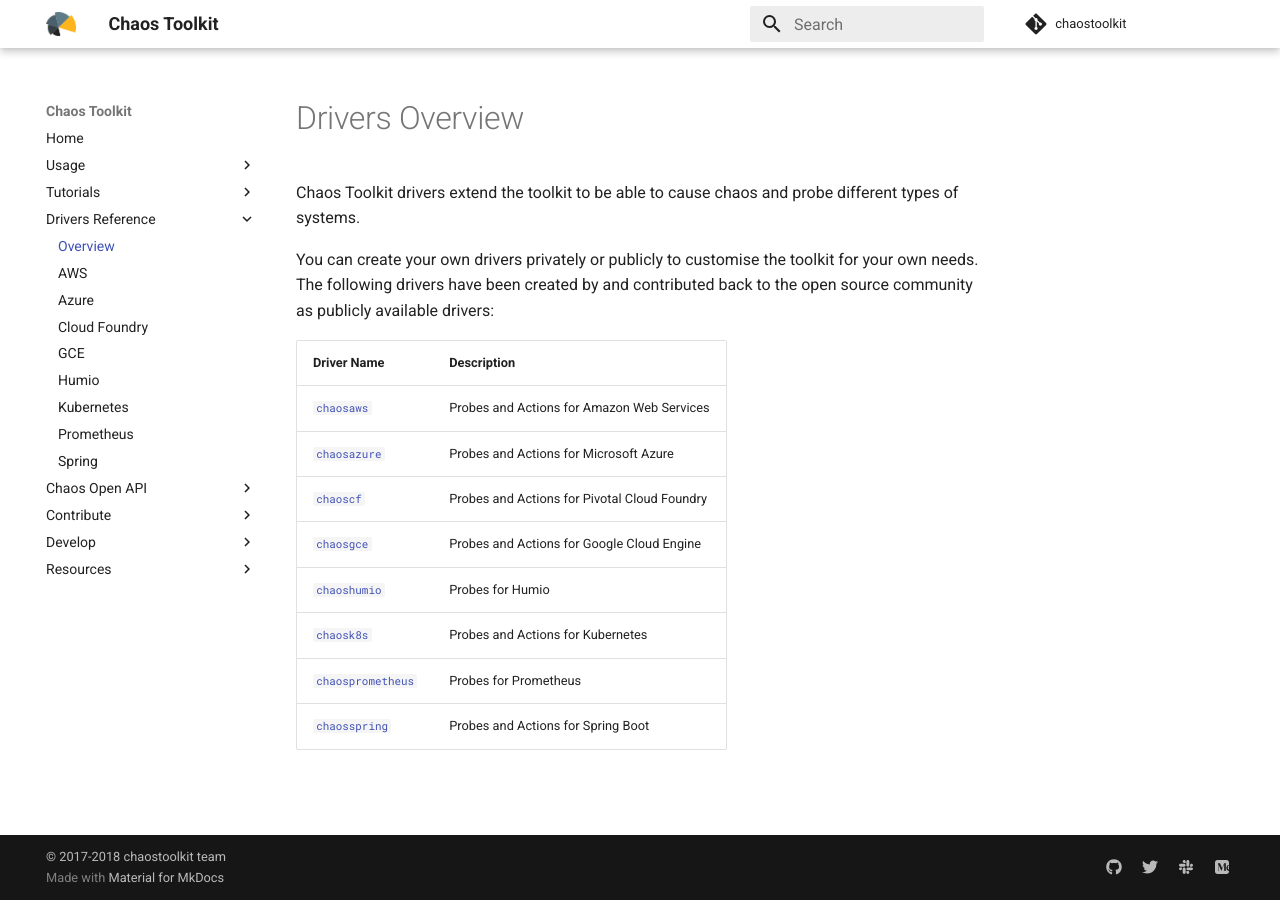
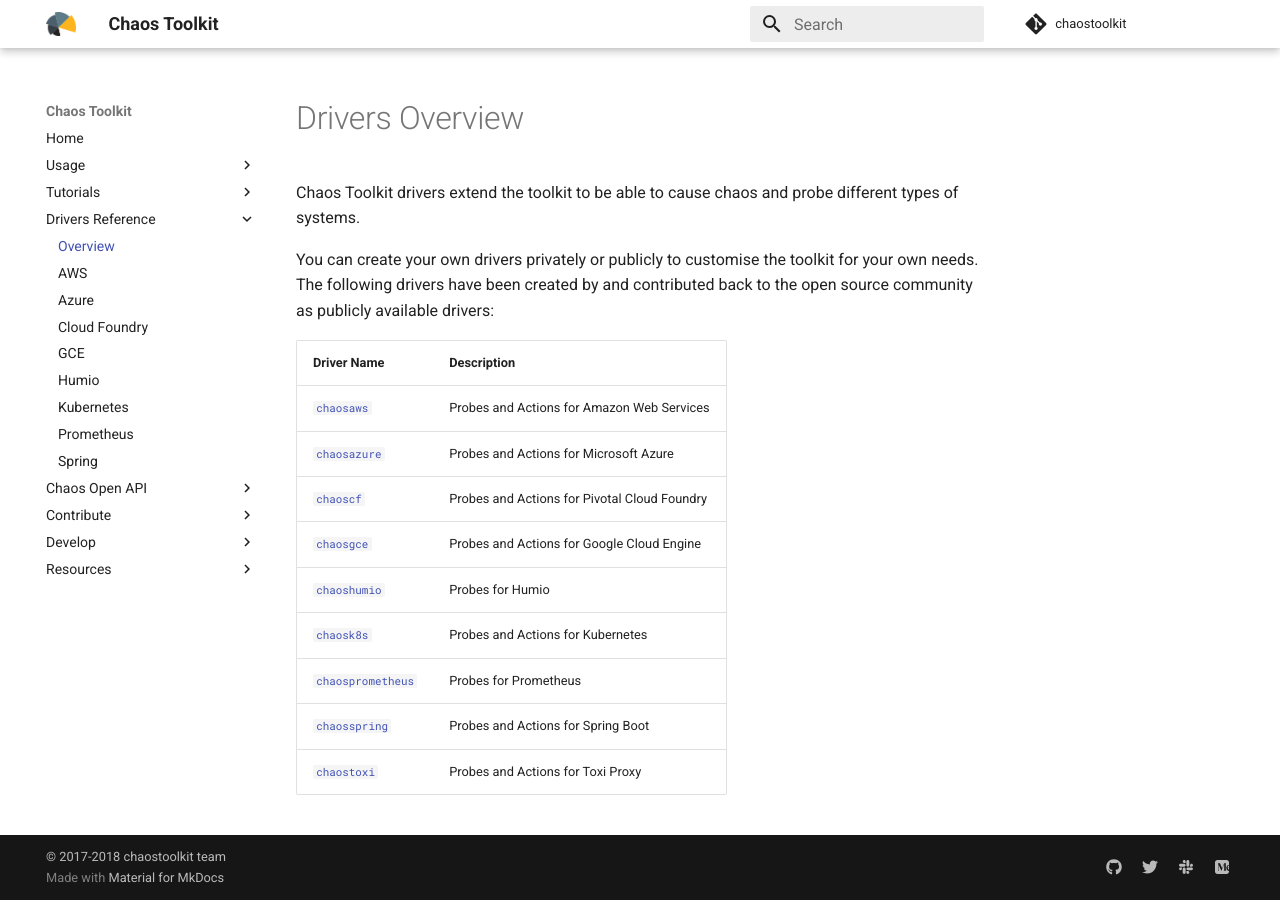
Before and after one commit to chaostoolkit/chaostoolkit-documentation, an MkDocs documentation site: the page built from sources/drivers/overview.md, in a window 1280 px wide. Built offline with MkDocs 1.6.1 and Material for MkDocs 9.7.7, drawn with Linux system fonts in a browser that asks for light colours; comment, search, counter and statistics services are not loaded.

Commit message:
Add toxiproxy driver
Signed-off-by: Sylvain Hellegouarch <sh@defuze.org>

```diff
--- a/sources/drivers/overview.md
+++ b/sources/drivers/overview.md
@@ -14,3 +14,4 @@
 | [`chaosk8s`](./kubernetes.md) | Probes and Actions for Kubernetes |
 | [`chaosprometheus`](./prometheus.md) | Probes for Prometheus |
 | [`chaosspring`](./spring.md) | Probes and Actions for Spring Boot |
+| [`chaostoxi`](./toxiproxy.md) | Probes and Actions for Toxi Proxy |
```
Also changed, not shown: 2 other files.
